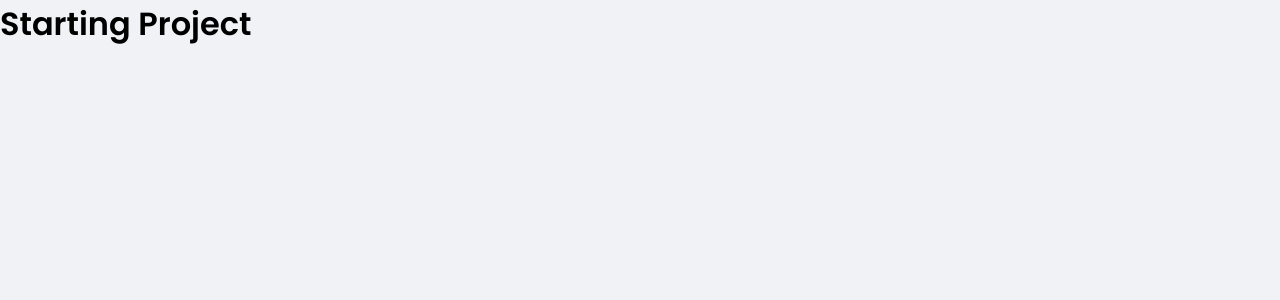
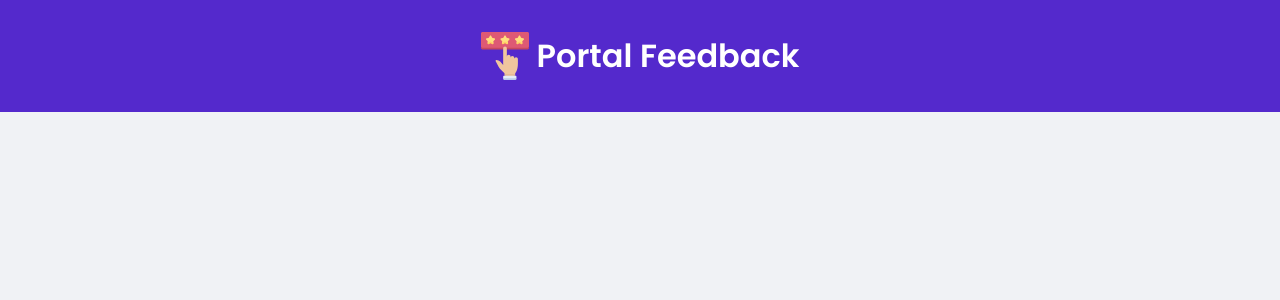
Before and after one commit to jorginhodev/portal-feedback, a React (Create React App) app: page / in a window 1280 px wide. Shown: the top 300 px of the page. Built offline with nearby package versions, Linux system fonts and the light colour scheme.

Commit message:
feat: add Header component

```diff
--- a/src/App.js
+++ b/src/App.js
@@ -1,9 +1,10 @@
 import GlobalStyle from './styles/global';
+import Header from './components/Header';
 
 const App = () => (
   <>
     <GlobalStyle />
-    <h1>Starting Project</h1>
+    <Header />
   </>
 );
 
--- /dev/null
+++ b/src/components/Header/index.js
@@ -0,0 +1,15 @@
+import logoImg from '../../assets/logo.svg';
+import * as S from './styles';
+
+const Header = () => (
+  <S.Container>
+    <S.Content>
+      <h1>
+        <img src={logoImg} alt="Logo Portal Feedback" />
+        Portal Feedback
+      </h1>
+    </S.Content>
+  </S.Container>
+);
+
+export default Header;
--- /dev/null
+++ b/src/components/Header/styles.js
@@ -0,0 +1,22 @@
+import styled from 'styled-components';
+
+export const Container = styled.header`
+  background: var(--blue);
+`;
+
+export const Content = styled.div`
+  max-width: 1120px;
+  margin: 0 auto;
+  padding: 2rem 1rem;
+
+  h1 {
+    color: #fff;
+    display: flex;
+    justify-content: center;
+
+    img {
+      width: 48px;
+      margin-right: 0.5rem;
+    }
+  }
+`;
```
Also changed, not shown: src/assets/logo.svg (added).
